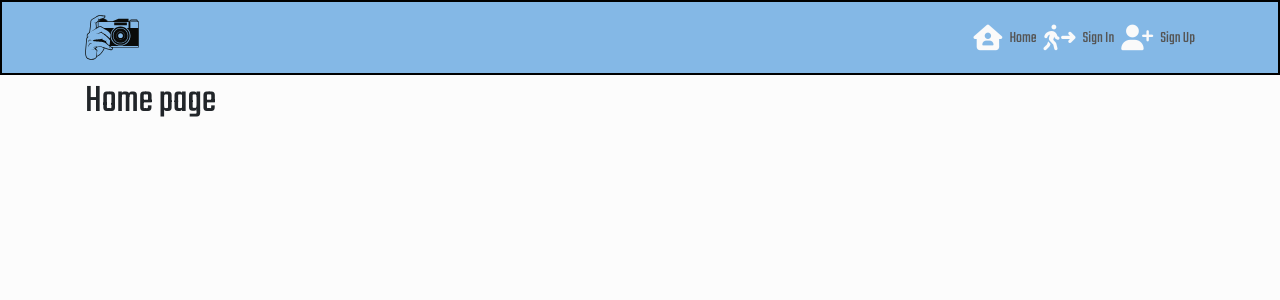
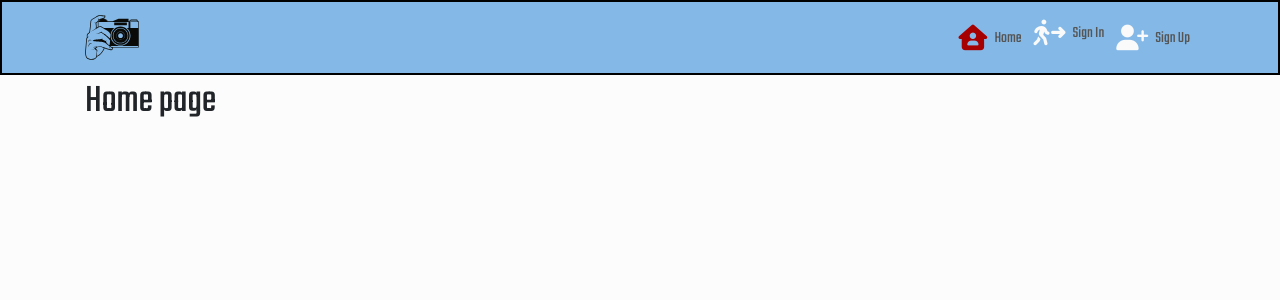
Before and after one commit to SanZangana/caption-this, a React (Create React App) app: page / in a window 1280 px wide. Shown: the top 300 px of the page. Built offline with nearby package versions, Linux system fonts and the light colour scheme.

Commit message:
Add classname and activeclassname to signin/signup/home page

```diff
--- a/src/components/NavBar.js
+++ b/src/components/NavBar.js
@@ -16,13 +16,26 @@ const NavBar = () => {
         <Navbar.Toggle aria-controls="basic-navbar-nav" />
         <Navbar.Collapse id="basic-navbar-nav">
           <Nav className="ml-auto text-left">
-            <NavLink to="/">
+            <NavLink
+              exact
+              className={styles.NavLink}
+              activeClassName={styles.Active}
+              to="/"
+            >
               <i className="fas fa-house-user"></i>Home
             </NavLink>
-            <NavLink to="/signin">
+            <NavLink
+              classname={styles.NavLink}
+              activeClassName={styles.Active}
+              to="/signin"
+            >
               <i class="fas fa-person-walking-arrow-right"></i>Sign In
             </NavLink>
-            <NavLink to="/signup">
+            <NavLink
+              className={styles.NavLink}
+              activeClassName={styles.Active}
+              to="/signup"
+            >
               <i className="fas fa-user-plus"></i>Sign Up
             </NavLink>
           </Nav>
```
